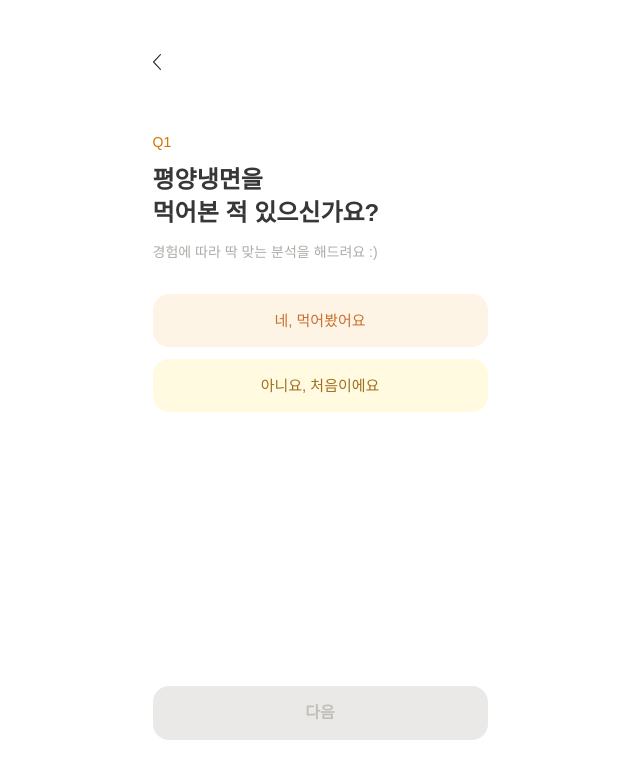
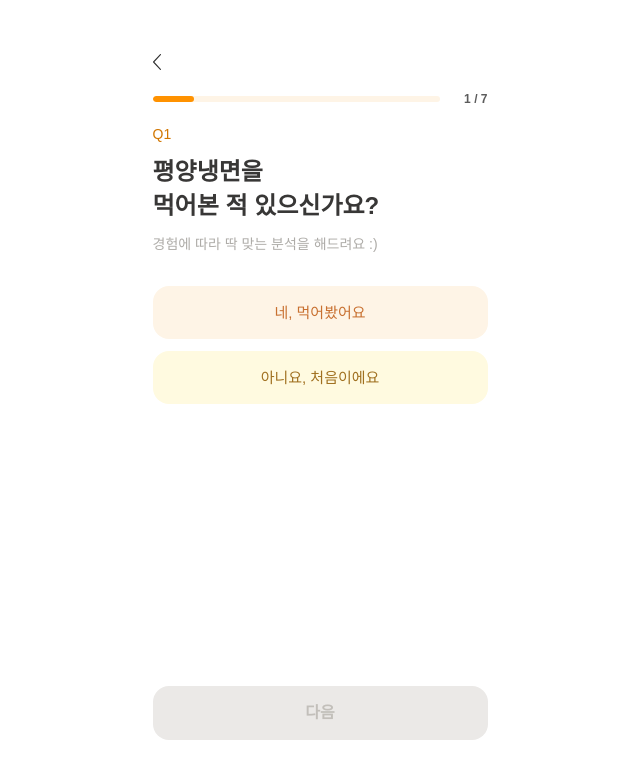
Before and after one commit to plers-org/pyongyang_naengmyeon_test_FrontEnd, a Next.js app: page /quiz/branch in a window 1280 px wide. Shown: the top 778 px of the page, without its empty margins (320-960 px from the left). Built offline with nearby package versions, Linux system fonts and the light colour scheme.

Commit message:
fix : #38 진행률 그래프 디자인 적용

```diff
--- a/src/app/quiz/QuizClient.tsx
+++ b/src/app/quiz/QuizClient.tsx
@@ -99,10 +99,10 @@ export function QuizClient({
   return (
     <main className="flex flex-col min-h-screen pt-11 pb-15">
       <AppBar onBack={goBack} />
-      <div className="flex flex-col px-5 pt-4">
+      <div className="flex flex-col px-5 pt-3">
         <QuestionProgress
-          current={questionIndex + 1}
-          total={questions.length}
+          current={questionIndex + 2}
+          total={questions.length + 1}
         />
         <p className="text-caption2 text-orange-80 mt-5">
           Q{question.question_id + 1}
--- a/src/app/quiz/branch/page.tsx
+++ b/src/app/quiz/branch/page.tsx
@@ -4,6 +4,7 @@ import { useState } from "react";
 import { AppBar } from "@/components/common/AppBar";
 import { DefaultButton } from "@/components/common/DefaultButton";
 import { OptionButton } from "@/components/common/OptionButton";
+import { QuestionProgress } from "@/components/graph/QuestionProgress";
 import { useRouter } from "next/navigation";
 
 type Answer = "experienced" | "beginner";
@@ -15,8 +16,9 @@ export default function Page() {
   return (
     <main className="flex flex-col min-h-screen pt-11 pb-15">
       <AppBar onBack={() => router.back()} />
-      <div className="flex flex-col px-5 pt-[54px]">
-        <p className="text-caption2 text-orange-80">Q1</p>
+      <div className="flex flex-col px-5 pt-3">
+        <QuestionProgress current={1} total={7} />
+        <p className="text-caption2 text-orange-80 mt-5">Q1</p>
         <h1 className="text-headline2 text-warm-gray-90 mt-3">
           평양냉면을
           <br />
@@ -46,7 +48,11 @@ export default function Page() {
         variant="primary"
         className="mt-auto mx-5"
         disabled={answer === null}
-        onClick={() => router.push(answer === "experienced" ? "/quiz/experienced" : "/quiz/beginner")}
+        onClick={() =>
+          router.push(
+            answer === "experienced" ? "/quiz/experienced" : "/quiz/beginner",
+          )
+        }
       >
         다음
       </DefaultButton>
--- a/src/components/graph/BarGraph.tsx
+++ b/src/components/graph/BarGraph.tsx
@@ -10,7 +10,7 @@ export function BarGraph({ value, max = 6, className }: BarGraphProps) {
   return (
     <div
       className={[
-        "h-1.5 w-[288px] shrink-0 items-center overflow-hidden rounded-full bg-orange-20",
+        "h-1.5 w-71.75 shrink-0 items-center overflow-hidden rounded-full bg-orange-20",
         className,
       ]
         .filter(Boolean)
```
